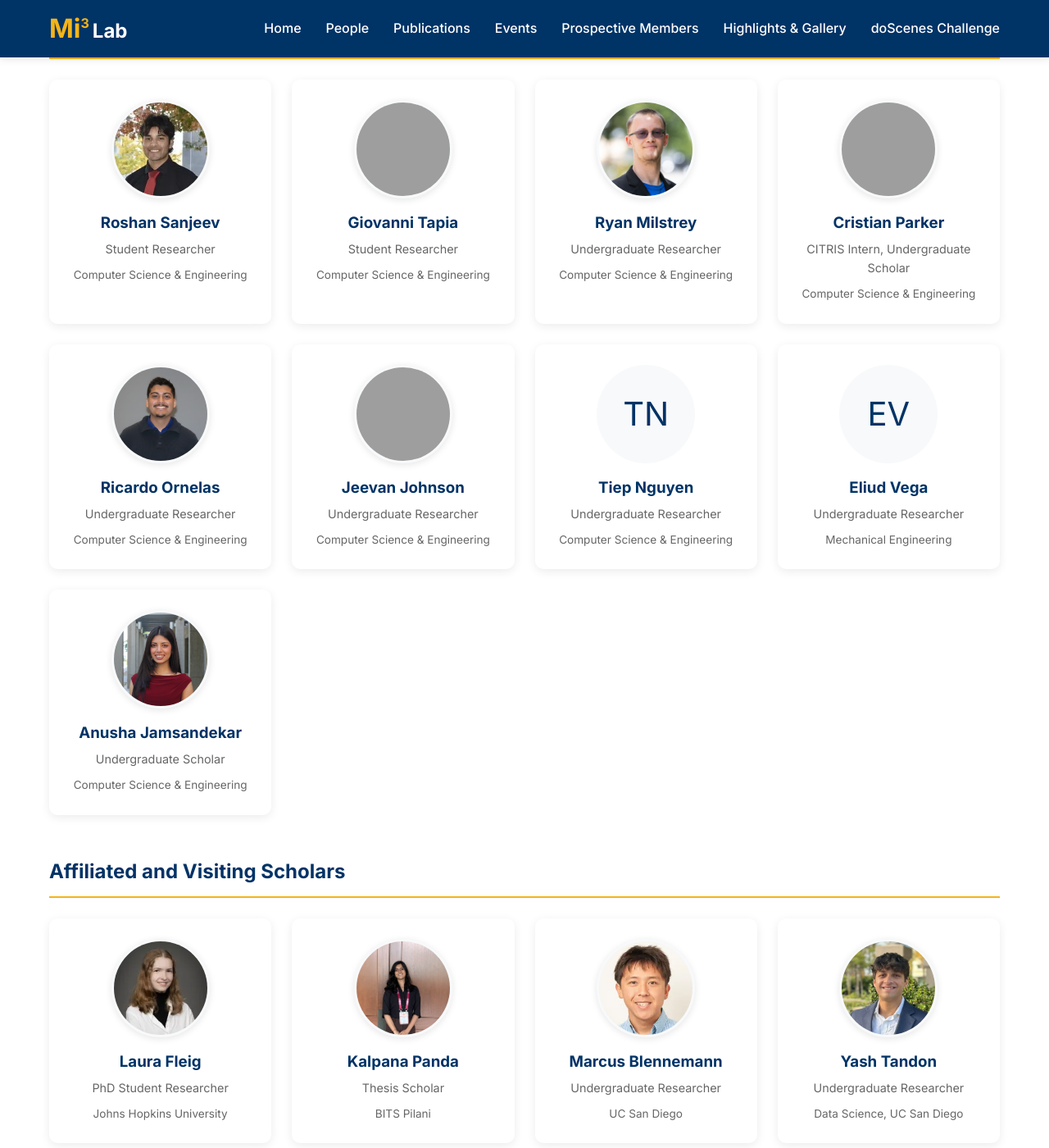
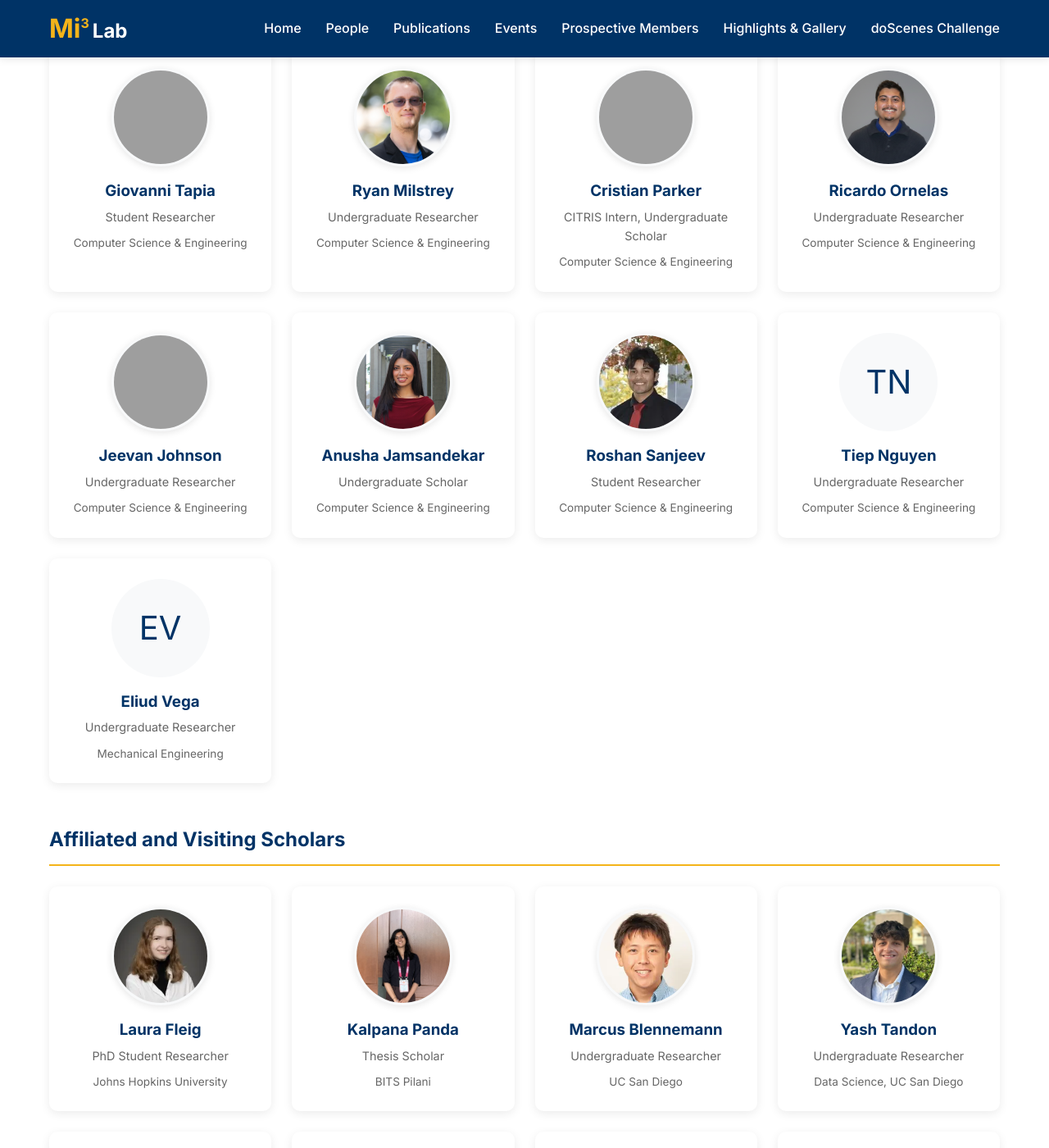
Before and after one commit to Mi3-Lab/mi3-lab.github.io, a Jekyll site: the page built from people.html, in a window 1280 px wide and 1400 px high, scrolled down 1548 px. Shown: the whole window at 82% size. Built offline with Jekyll 4.4.1, drawn with Linux system fonts in a browser that asks for light colours; some of the changed text lies outside the part shown; grey boxes are pictures that could not be loaded.

Commit message:
Update people page: remove tagline, David; reorder undergrads; move Jonathan to alumni
Remove page header tagline. Remove David Kaauwai (deferred admission).
Update Maitrayee's affiliation to EECS. Reorder undergrads so Anusha
and Roshan sit above Tiep and Eliud. Move Jonathan Boaz from Visiting
Scholars into a new alumni subheading, Visiting Research Programs
(Cal-Bridge). Also exclude drafts/ from Jekyll build.

Co-Authored-By: Claude Opus 4.7 <noreply@anthropic.com>

```diff
--- a/_config.yml
+++ b/_config.yml
@@ -21,6 +21,7 @@ exclude:
   - README.md
   - Gemfile
   - Gemfile.lock
+  - drafts
 
 # Navigation
 navigation:
--- a/people.html
+++ b/people.html
@@ -58,13 +57,6 @@ title: People
         <img src="/assets/images/people/maitrayee.webp" alt="Maitrayee Keskar" class="person-avatar">
         <h3>Maitrayee Keskar</h3>
         <p class="role">PhD Student</p>
-        <p class="affiliation">UC San Diego</p>
-      </div>
-
-      <div class="person-card">
-        <div class="person-avatar">DK</div>
-        <h3>David Adam Kaauwai</h3>
-        <p class="role">PhD Student</p>
         <p class="affiliation">Electrical Engineering & Computer Science</p>
       </div>
 
@@ -87,13 +79,6 @@ title: People
   <div class="people-section">
     <h2>Undergraduate Students</h2>
     <div class="people-grid flat">
-      <div class="person-card">
-        <img src="/assets/images/people/roshan.webp" alt="Roshan Sanjeev" class="person-avatar">
-        <h3>Roshan Sanjeev</h3>
-        <p class="role">Student Researcher</p>
-        <p class="affiliation">Computer Science & Engineering</p>
-      </div>
-
       <div class="person-card">
         <img src="/assets/images/people/giovanni-new.png" alt="Giovanni Tapia" class="person-avatar">
         <h3>Giovanni Tapia</h3>
@@ -130,6 +115,20 @@ title: People
       </div>
 
       <div class="person-card">
+        <img src="/assets/images/people/anusha.jpg" alt="Anusha Jamsandekar" class="person-avatar">
+        <h3>Anusha Jamsandekar</h3>
+        <p class="role">Undergraduate Scholar</p>
+        <p class="affiliation">Computer Science & Engineering</p>
+      </div>
+
+      <div class="person-card">
+        <img src="/assets/images/people/roshan.webp" alt="Roshan Sanjeev" class="person-avatar">
+        <h3>Roshan Sanjeev</h3>
+        <p class="role">Student Researcher</p>
+        <p class="affiliation">Computer Science & Engineering</p>
+      </div>
+
+      <div class="person-card">
         <div class="person-avatar">TN</div>
         <h3>Tiep Nguyen</h3>
         <p class="role">Undergraduate Researcher</p>
@@ -141,13 +140,6 @@ title: People
         <h3>Eliud Vega</h3>
         <p class="role">Undergraduate Researcher</p>
         <p class="affiliation">Mechanical Engineering</p>
-      </div>
-
-      <div class="person-card">
-        <img src="/assets/images/people/anusha.jpg" alt="Anusha Jamsandekar" class="person-avatar">
-        <h3>Anusha Jamsandekar</h3>
-        <p class="role">Undergraduate Scholar</p>
-        <p class="affiliation">Computer Science & Engineering</p>
       </div>
 
     </div>
@@ -211,11 +203,6 @@ title: People
         <p class="role">Cal-Bridge Scholar</p>
       </div>
 
-      <div class="person-card">
-        <div class="person-avatar">JB</div>
-        <h3>Jonathan Boaz</h3>
-        <p class="role">Cal-Bridge Scholar</p>
-      </div>
     </div>
   </div>
 
@@ -285,5 +272,13 @@ title: People
         <span class="alumni-details">Undergraduate Researcher &rarr; MS, UC Irvine</span>
       </li>
     </ul>
+
+    <h3>Visiting Research Programs</h3>
+    <ul class="alumni-list">
+      <li>
+        <span class="alumni-name">Jonathan Boaz</span>
+        <span class="alumni-details">Cal-Bridge</span>
+      </li>
+    </ul>
   </div>
 </div>
```
Also changed, not shown: other parts of people.html (+0 -1 lines).
